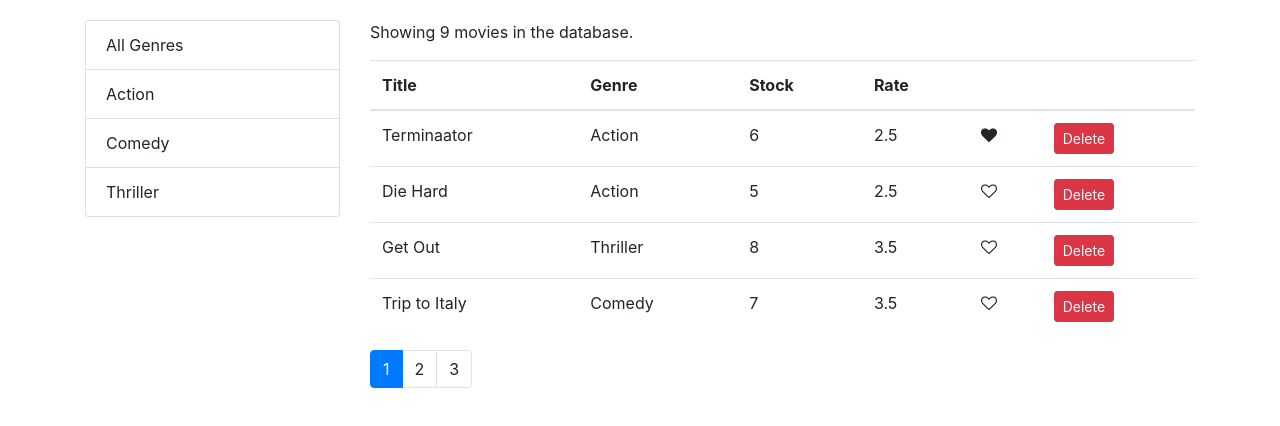
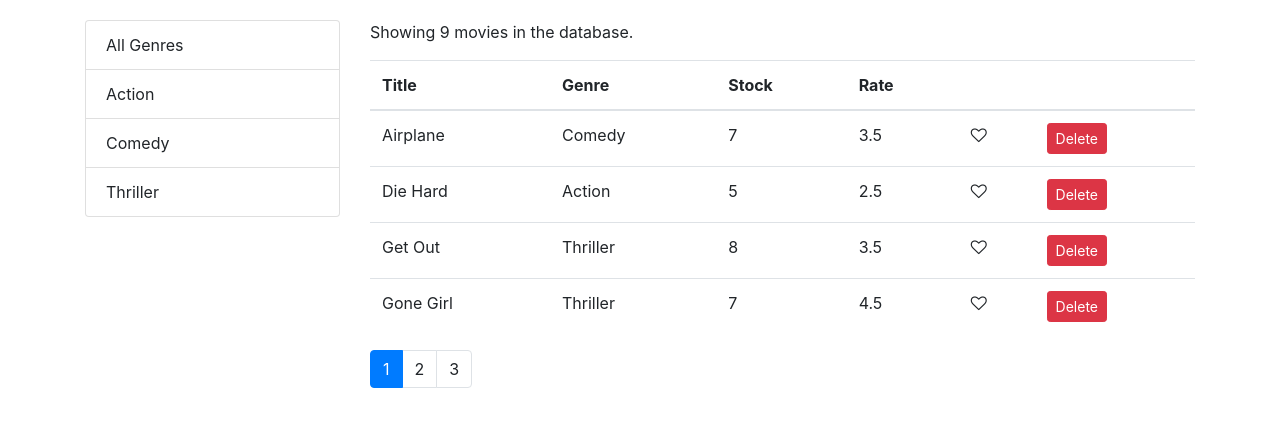
Before and after one commit to sjeon466/react-vidly-app, a React (Create React App) app: page / in a window 1280 px wide. Shown: the top 426 px of the page. Built offline with nearby package versions, Linux system fonts and the light colour scheme.

Commit message:
add sort logic

```diff
--- a/src/components/movies.jsx
+++ b/src/components/movies.jsx
@@ -5,17 +5,18 @@
 import ListGroup from "../components/common/listGroup";
 import { getGenres } from "../services/fakeGenreService";
 import MoviesTable from "./moviesTable";
-
+import _ from "lodash";
 class Movies extends Component {
   state = {
     movies: [],
     genres: [],
     pageSize: 4,
-    currentPage: 1
+    currentPage: 1,
+    sortColumn: { path: "title", order: "asc" }
   };
 
   componentDidMount() {
-    const genres = [{ name: "All Genres" }, ...getGenres()];
+    const genres = [{ _id: "", name: "All Genres" }, ...getGenres()];
     this.setState({
       genres,
       movies: getMovies()
@@ -45,6 +46,12 @@
     this.setState({ selectedGenre: genre, currentPage: 1 });
   };
 
+  handleSort = path => {
+    this.setState({
+      sortColumn: { path, order: "asc" }
+    });
+  };
+
   /*   handleFiler = selectedGenre => {
     const movies = this.state.movies.map(
       movie => this.state.movies.genre === movie.genre
@@ -58,7 +65,8 @@
       pageSize,
       currentPage,
       movies: allMovies,
-      selectedGenre
+      selectedGenre,
+      sortColumn
     } = this.state;
     if (count === 0) return <p>There are no movies in the database.</p>;
 
@@ -67,8 +75,10 @@
         ? allMovies.filter(m => selectedGenre._id === m.genre._id)
         : allMovies;
 
+    const sorted = _.orderBy(filtered, [sortColumn.path], [sortColumn.order]);
+
     //const movies = ...
-    const movies = paginate(filtered, currentPage, pageSize);
+    const movies = paginate(sorted, currentPage, pageSize);
 
     return (
       <div className="row">
@@ -85,6 +95,7 @@
             movies={movies}
             onDelete={this.handleDelete}
             onLike={this.handleLike}
+            onSort={this.handleSort}
           />
           <Pagination
             itemsCount={filtered.length}
--- a/src/components/moviesTable.jsx
+++ b/src/components/moviesTable.jsx
@@ -2,16 +2,16 @@
 import Like from "./common/like";
 
 const MoviesTable = props => {
-  const { movies, onLike, onDelete } = props;
+  const { movies, onLike, onDelete, onSort } = props;
 
   return (
     <table className="table">
       <thead>
         <tr>
-          <th>Title</th>
-          <th>Genre</th>
-          <th>Stock</th>
-          <th>Rate</th>
+          <th onClick={() => onSort("title")}>Title</th>
+          <th onClick={() => onSort("genre.name")}>Genre</th>
+          <th onClick={() => onSort("numberInStock")}>Stock</th>
+          <th onClick={() => onSort("dailyRentalRate")}>Rate</th>
           <th />
           <th />
         </tr>
```
